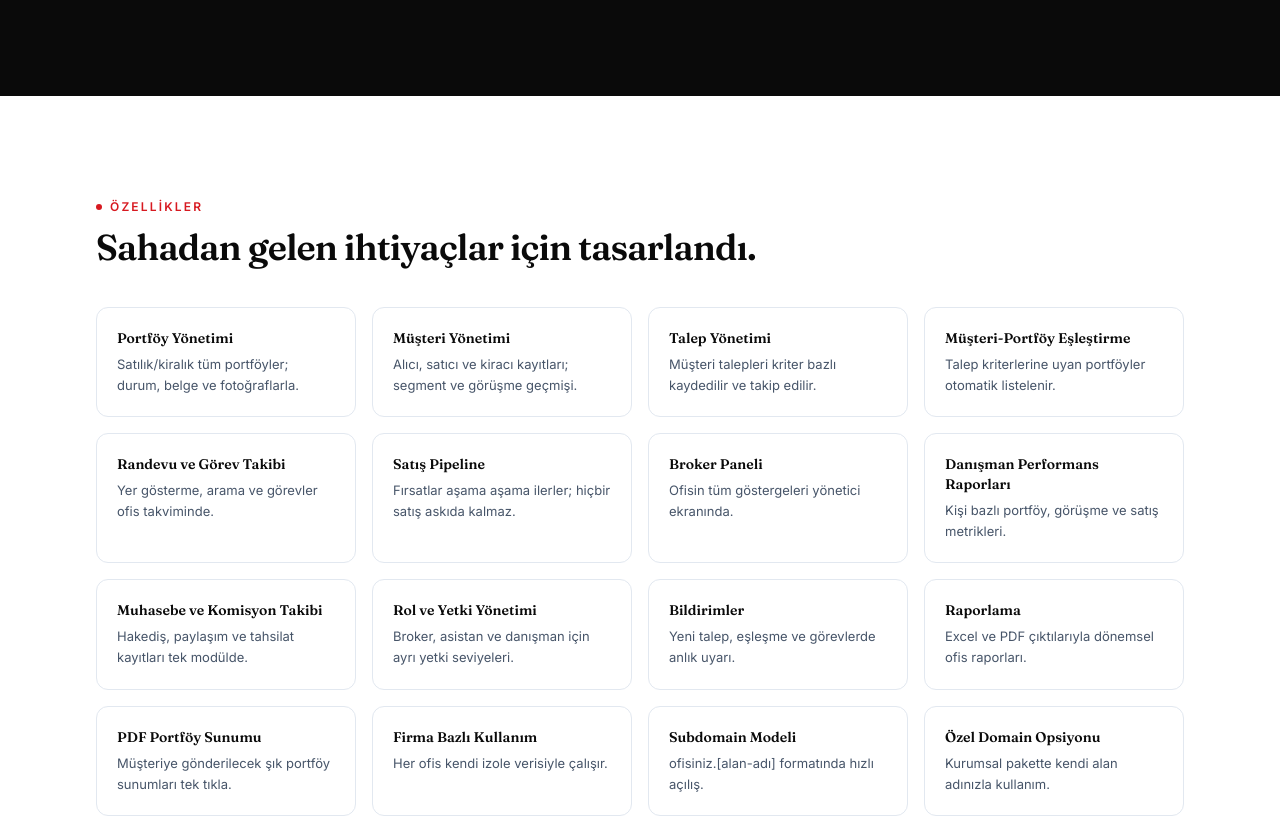
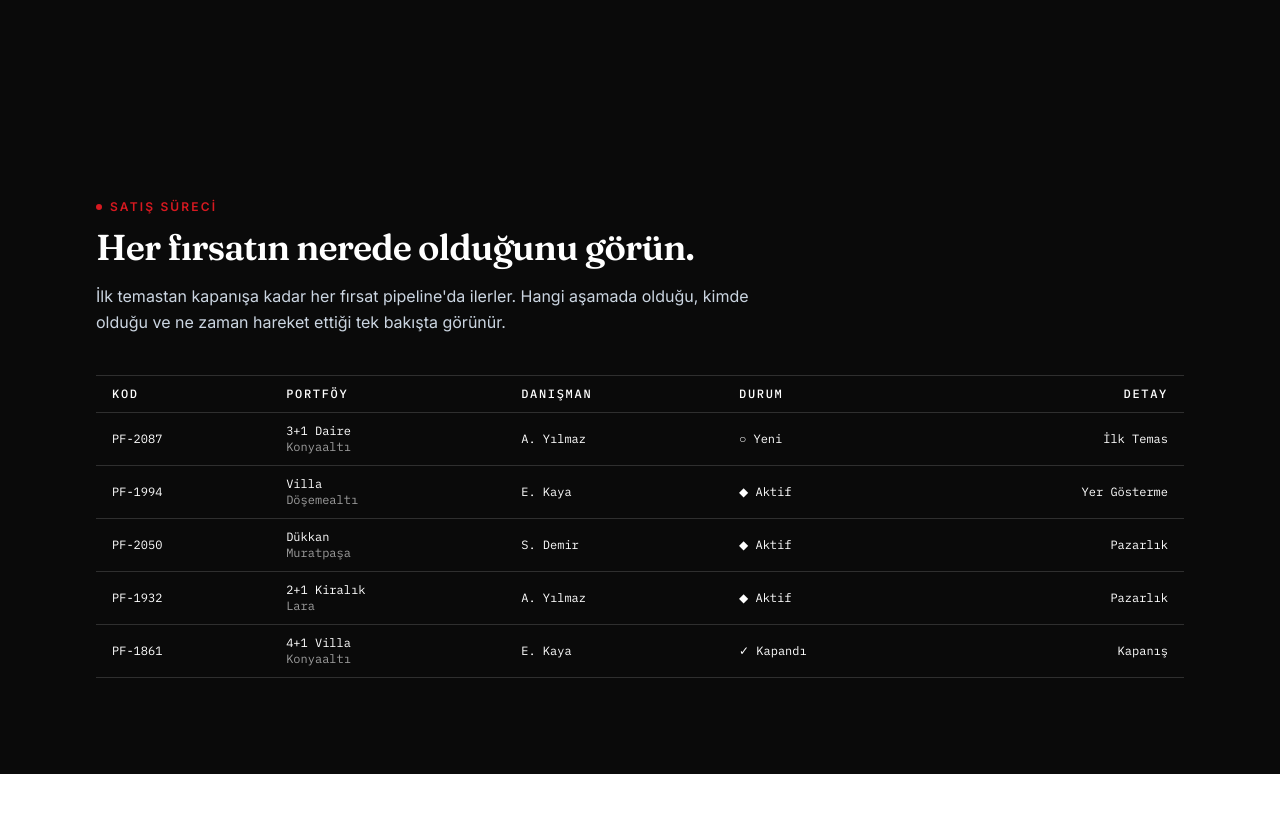
Before and after one commit to yasantan-glitch/real-estate-crm-landing, a Next.js app: page / in a window 1280 px wide. Shown: the part 2445-3261 px from the top of the page. Built offline with nearby package versions, Linux system fonts and the light colour scheme; no server answers.

Commit message:
feat: add editorial pipeline, trust and FAQ sections

```diff
--- a/app/page.tsx
+++ b/app/page.tsx
@@ -2,6 +2,7 @@ import Header from "@/components/Header";
 import Hero from "@/components/Hero";
 import ProblemSection from "@/components/ProblemSection";
 import SolutionSection from "@/components/SolutionSection";
+import PipelineSection from "@/components/PipelineSection";
 import FeaturesSection from "@/components/FeaturesSection";
 import AudienceSection from "@/components/AudienceSection";
 import PricingSection from "@/components/PricingSection";
@@ -19,6 +20,7 @@ export default function HomePage() {
         <Hero />
         <ProblemSection />
         <SolutionSection />
+        <PipelineSection />
         <FeaturesSection />
         <AudienceSection />
         <PricingSection />
--- a/components/FAQ.tsx
+++ b/components/FAQ.tsx
@@ -6,16 +6,26 @@ export default function FAQ() {
     <section id="sss" className="scroll-mt-16 bg-surface">
       <div className="section">
         <SectionHeading eyebrow={faq.eyebrow} title={faq.title} />
-        <div className="mt-10 grid gap-3 md:grid-cols-2">
+        <div className="mt-10 divide-y divide-slate-200 border-t border-slate-200">
           {faq.items.map((item) => (
-            <details key={item.q} className="group rounded-xl border border-slate-200 bg-white p-5 open:shadow-card">
-              <summary className="flex cursor-pointer list-none items-center justify-between gap-4 font-display text-sm font-semibold text-brand [&::-webkit-details-marker]:hidden">
+            <details key={item.q} className="group py-4">
+              <summary className="flex cursor-pointer list-none items-center justify-between gap-4 text-sm font-semibold text-brand [&::-webkit-details-marker]:hidden">
                 {item.q}
-                <svg className="shrink-0 text-accent transition-transform group-open:rotate-45" width="16" height="16" viewBox="0 0 24 24" fill="none" stroke="currentColor" strokeWidth="2.5" strokeLinecap="round" aria-hidden="true">
+                <svg
+                  className="shrink-0 text-accent transition-transform group-open:rotate-45"
+                  width="16"
+                  height="16"
+                  viewBox="0 0 24 24"
+                  fill="none"
+                  stroke="currentColor"
+                  strokeWidth="2.5"
+                  strokeLinecap="round"
+                  aria-hidden="true"
+                >
                   <path d="M12 5v14M5 12h14" />
                 </svg>
               </summary>
-              <p className="mt-3 text-sm leading-relaxed text-slate-600">{item.a}</p>
+              <p className="mt-3 text-sm leading-relaxed text-muted">{item.a}</p>
             </details>
           ))}
         </div>
--- a/components/LedgerStrip.tsx
+++ b/components/LedgerStrip.tsx
@@ -3,32 +3,12 @@
  * Renders CRM listing/pipeline rows as a hairline-ruled ledger table instead of
  * a KPI-tile dashboard mockup. Pure presentation — no data fetching, no client JS.
  *
- * `rows` is caller-supplied so this stays copy-agnostic; `sampleLedgerRows` below
- * is placeholder demo data for Phase 2 only (LedgerStrip is not wired into any
- * section yet). Once Hero/Pipeline integration happens, real row data should move
- * to content/landing.ts alongside the rest of the site's Turkish copy.
+ * `rows` is caller-supplied so this stays copy-agnostic; real row data lives in
+ * content/landing.ts (e.g. `pipelineStages.rows`) alongside the rest of the
+ * site's Turkish copy.
  */
 
-export type LedgerStatusTone = "pending" | "inProgress" | "matched" | "closed";
-
-export type LedgerStatus = {
-  /** Turkish status text, always shown — status is never conveyed by color/shape alone. */
-  label: string;
-  tone: LedgerStatusTone;
-};
-
-export type LedgerRow = {
-  /** Portfolio/reference code, e.g. "PF-2041". */
-  code: string;
-  propertyType: string;
-  district: string;
-  consultant: string;
-  status: LedgerStatus;
-  /** Asking price or pipeline stage — same field, different meaning by context. */
-  detail: string;
-  /** Accessible context for `detail` when its meaning isn't obvious from the value alone. */
-  detailLabel?: string;
-};
+import type { LedgerRow, LedgerStatusTone } from "@/types/ledger";
 
 type Props = {
   rows: LedgerRow[];
@@ -100,56 +80,3 @@ export default function LedgerStrip({ rows, variant, caption }: Props) {
     </div>
   );
 }
-
-/**
- * Placeholder demo rows for Phase 2 (component development only — not rendered
- * anywhere yet). Mixes listing-style (`detail` = price) and pipeline-style
- * (`detail` = stage) rows to demonstrate the shared row shape works for both.
- */
-export const sampleLedgerRows: LedgerRow[] = [
-  {
-    code: "PF-2041",
-    propertyType: "3+1 Daire",
-    district: "Konyaaltı",
-    consultant: "A. Yılmaz",
-    status: { label: "Eşleşti", tone: "matched" },
-    detail: "8.500.000 ₺",
-    detailLabel: "Fiyat",
-  },
-  {
-    code: "PF-1988",
-    propertyType: "2+1 Kiralık",
-    district: "Muratpaşa",
-    consultant: "S. Demir",
-    status: { label: "Beklemede", tone: "pending" },
-    detail: "45.000 ₺/ay",
-    detailLabel: "Fiyat",
-  },
-  {
-    code: "PF-2114",
-    propertyType: "Villa",
-    district: "Döşemealtı",
-    consultant: "E. Kaya",
-    status: { label: "Aktif", tone: "inProgress" },
-    detail: "Yer Gösterme",
-    detailLabel: "Aşama",
-  },
-  {
-    code: "PF-1873",
-    propertyType: "Dükkan",
-    district: "Muratpaşa",
-    consultant: "A. Yılmaz",
-    status: { label: "Aktif", tone: "inProgress" },
-    detail: "Pazarlık",
-    detailLabel: "Aşama",
-  },
-  {
-    code: "PF-1725",
-    propertyType: "1+1 Daire",
-    district: "Konyaaltı",
-    consultant: "S. Demir",
-    status: { label: "Kapandı", tone: "closed" },
-    detail: "Kapandı",
-    detailLabel: "Aşama",
-  },
-];
--- /dev/null
+++ b/components/PipelineSection.tsx
@@ -0,0 +1,26 @@
+import SectionHeading from "./SectionHeading";
+import LedgerStrip from "./LedgerStrip";
+import { pipelineStages } from "@/content/landing";
+
+/**
+ * Full-bleed black signature section (docs/plans/landing-page-redesign-plan.md
+ * §4 item 5). The only other full-bleed dark section besides SolutionSection —
+ * reuses LedgerStrip's dark variant with real pipeline-stage row data.
+ */
+export default function PipelineSection() {
+  return (
+    <section id="surec" className="scroll-mt-16 bg-brand">
+      <div className="section">
+        <SectionHeading
+          eyebrow={pipelineStages.eyebrow}
+          title={pipelineStages.title}
+          intro={pipelineStages.intro}
+          dark
+        />
+        <div className="mt-10">
+          <LedgerStrip rows={pipelineStages.rows} variant="dark" caption={pipelineStages.tableCaption} />
+        </div>
+      </div>
+    </section>
+  );
+}
--- a/components/TrustSection.tsx
+++ b/components/TrustSection.tsx
@@ -6,11 +6,11 @@ export default function TrustSection() {
     <section className="bg-white">
       <div className="section">
         <SectionHeading eyebrow={trust.eyebrow} title={trust.title} />
-        <div className="mt-10 grid gap-4 md:grid-cols-3">
+        <div className="mt-10 grid gap-8 md:grid-cols-3 md:gap-10">
           {trust.items.map((item) => (
-            <div key={item.title} className="rounded-xl border-l-4 border-accent bg-surface p-6">
-              <h3 className="font-display text-base font-semibold text-brand">{item.title}</h3>
-              <p className="mt-2 text-sm leading-relaxed text-slate-600">{item.text}</p>
+            <div key={item.title} className="border-t border-slate-200 pt-5">
+              <h3 className="text-base font-semibold text-brand">{item.title}</h3>
+              <p className="mt-2 text-sm leading-relaxed text-muted">{item.text}</p>
             </div>
           ))}
         </div>
--- a/content/landing.ts
+++ b/content/landing.ts
@@ -3,6 +3,8 @@
  * Components render this content; they contain no hardcoded marketing text.
  * Editing the site's message = editing this file.
  */
+
+import type { LedgerRow } from "@/types/ledger";
 
 export const nav = {
   links: [
@@ -104,6 +106,61 @@ export const solution = {
       text: "Satış kapandığında komisyon, paylaşım ve danışman hakedişleri sistemde hesaplanır.",
     },
   ],
+};
+
+export const pipelineStages = {
+  eyebrow: "Satış süreci",
+  title: "Her fırsatın nerede olduğunu görün.",
+  intro:
+    "İlk temastan kapanışa kadar her fırsat pipeline'da ilerler. Hangi aşamada olduğu, kimde olduğu ve ne zaman hareket ettiği tek bakışta görünür.",
+  tableCaption: "Aktif fırsatların satış pipeline aşamasına göre listesi",
+  rows: [
+    {
+      code: "PF-2087",
+      propertyType: "3+1 Daire",
+      district: "Konyaaltı",
+      consultant: "A. Yılmaz",
+      status: { label: "Yeni", tone: "pending" },
+      detail: "İlk Temas",
+      detailLabel: "Aşama",
+    },
+    {
+      code: "PF-1994",
+      propertyType: "Villa",
+      district: "Döşemealtı",
+      consultant: "E. Kaya",
+      status: { label: "Aktif", tone: "inProgress" },
+      detail: "Yer Gösterme",
+      detailLabel: "Aşama",
+    },
+    {
+      code: "PF-2050",
+      propertyType: "Dükkan",
+      district: "Muratpaşa",
+      consultant: "S. Demir",
+      status: { label: "Aktif", tone: "inProgress" },
+      detail: "Pazarlık",
+      detailLabel: "Aşama",
+    },
+    {
+      code: "PF-1932",
+      propertyType: "2+1 Kiralık",
+      district: "Lara",
+      consultant: "A. Yılmaz",
+      status: { label: "Aktif", tone: "inProgress" },
+      detail: "Pazarlık",
+      detailLabel: "Aşama",
+    },
+    {
+      code: "PF-1861",
+      propertyType: "4+1 Villa",
+      district: "Konyaaltı",
+      consultant: "E. Kaya",
+      status: { label: "Kapandı", tone: "closed" },
+      detail: "Kapanış",
+      detailLabel: "Aşama",
+    },
+  ] satisfies LedgerRow[],
 };
 
 export const features = {
--- /dev/null
+++ b/types/ledger.ts
@@ -0,0 +1,20 @@
+export type LedgerStatusTone = "pending" | "inProgress" | "matched" | "closed";
+
+export type LedgerStatus = {
+  /** Turkish status text, always shown — status is never conveyed by color/shape alone. */
+  label: string;
+  tone: LedgerStatusTone;
+};
+
+export type LedgerRow = {
+  /** Portfolio/reference code, e.g. "PF-2041". */
+  code: string;
+  propertyType: string;
+  district: string;
+  consultant: string;
+  status: LedgerStatus;
+  /** Asking price or pipeline stage — same field, different meaning by context. */
+  detail: string;
+  /** Accessible context for `detail` when its meaning isn't obvious from the value alone. */
+  detailLabel?: string;
+};
```
